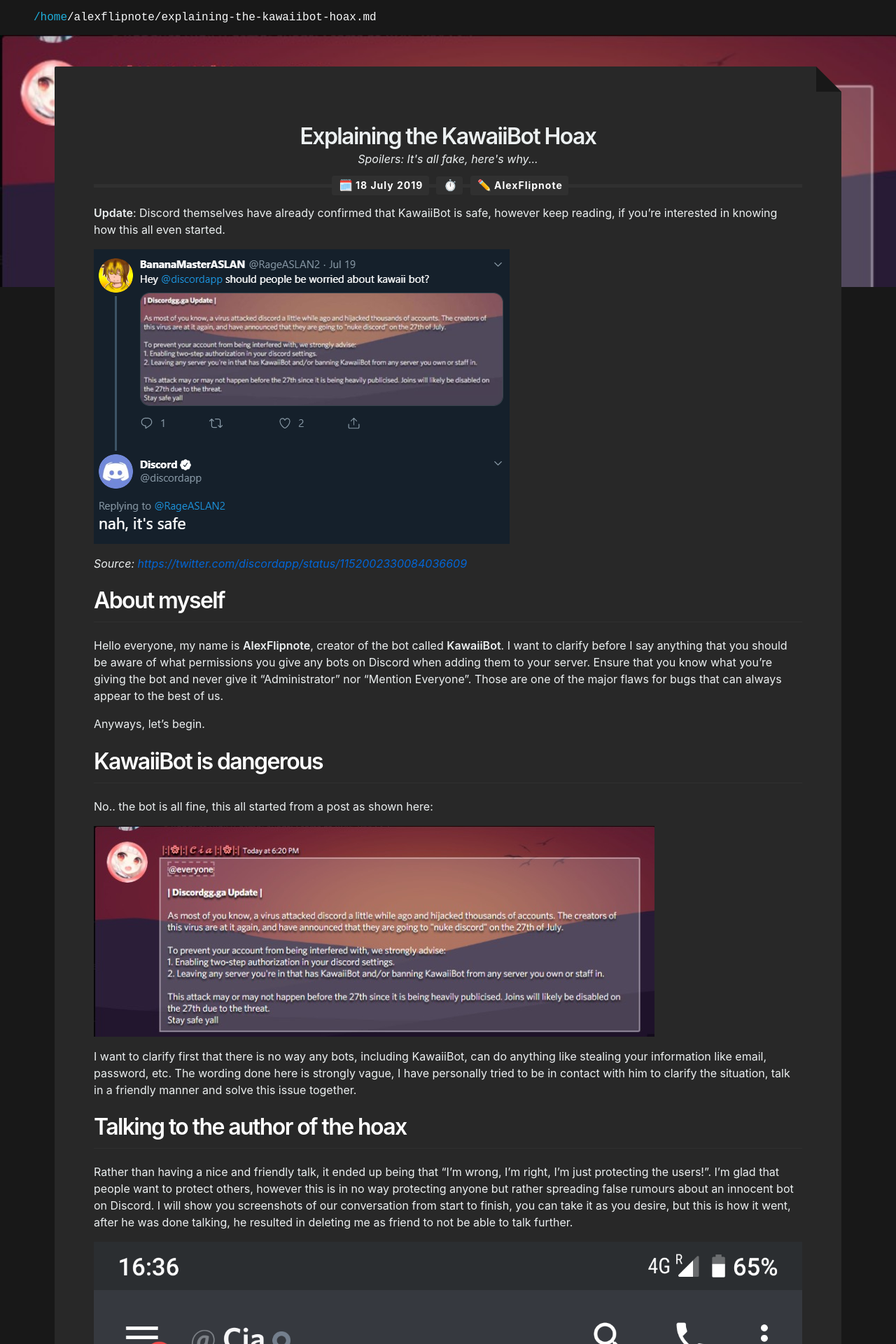
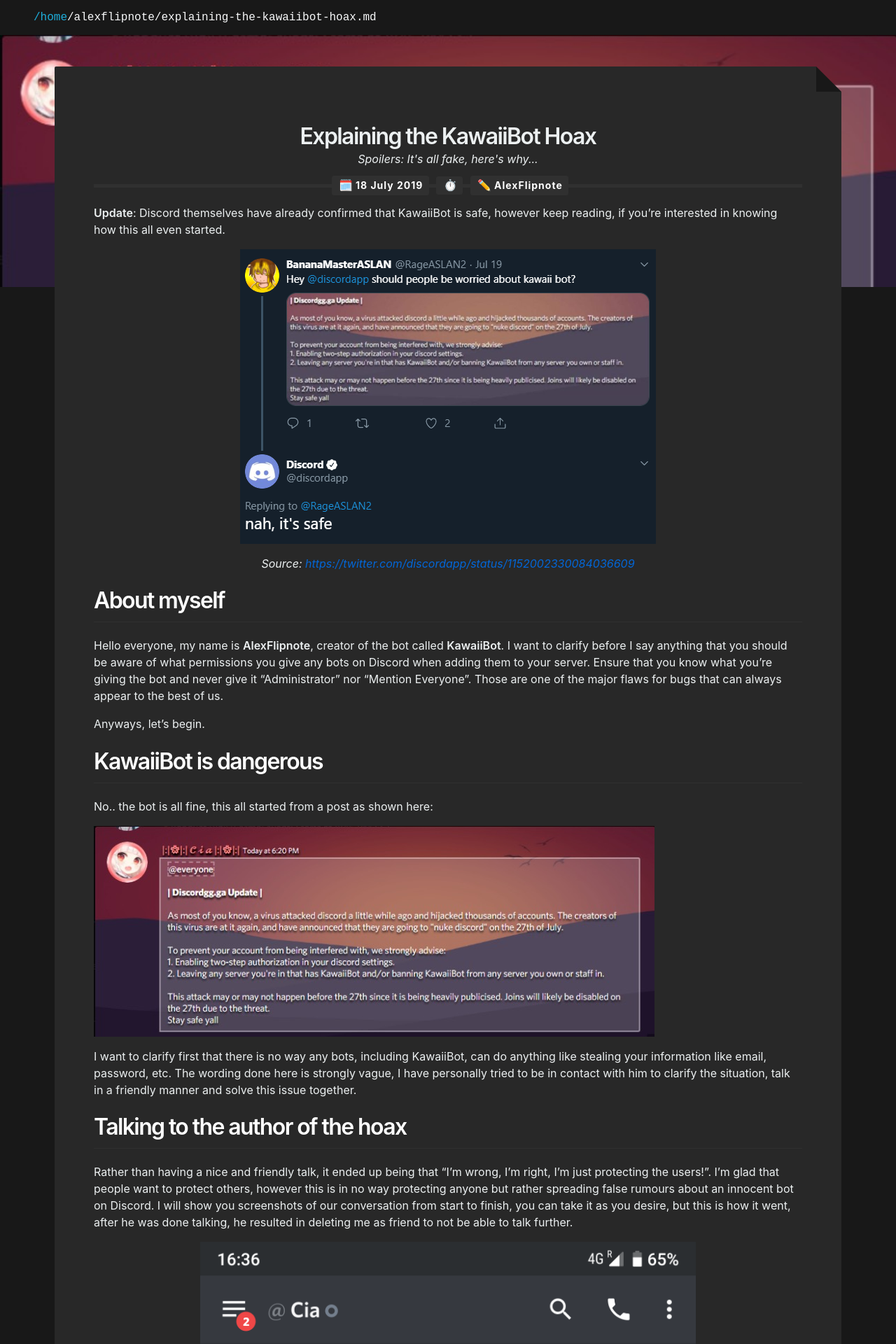
Before and after one commit to AlexFlipnote/blog.alexflipnote.dev, a Jekyll site: the page built from _posts/2019-07-18-Explaining the KawaiiBot Hoax.md, in a window 1280 px wide. Shown: the top 1920 px of the page at 70% size. Built offline with Jekyll 4.4.1, drawn with Linux system fonts in a browser that asks for light colours; emoji names are drawn with the system emoji font.

Commit message:
Introducing markdown "classes"

```diff
--- a/_layouts/blog.html
+++ b/_layouts/blog.html
@@ -43,10 +43,18 @@
       .blog-splitter { position: relative; }
       .blog-labels span { font-size: 14px; }
       .emoji-lg { vertical-align: -0.3em; }
+
+      img[alt*="BigImage"] { max-width: 70% !important; }
+      img[alt*="Center"] { display: block !important; margin: 0 auto !important; }
+
       .blog-labels {
         position: absolute;
         top: -.75em;
         width: 100%;
+      }
+
+      @media (max-width: 800px) {
+        img[alt*="BigImage"] { max-width: 100% !important; }
       }
 
       @media (max-width: 600px) {
--- a/_posts/2019-07-18-Explaining the KawaiiBot Hoax.md
+++ b/_posts/2019-07-18-Explaining the KawaiiBot Hoax.md
@@ -10,9 +10,10 @@
 ---
 **Update**: Discord themselves have already confirmed that KawaiiBot is safe, however keep reading, if you're interested in knowing how this all even started.
 
-![Image](/posts_assets/{{ page.assetsfolder }}/1_-1TGhsonrvC5xAPdw0K6OQ.png)
-
-*Source: [https://twitter.com/discordapp/status/1152002330084036609](https://twitter.com/discordapp/status/1152002330084036609)*
+![ImageCenter](/posts_assets/{{ page.assetsfolder }}/1_-1TGhsonrvC5xAPdw0K6OQ.png)
+<center>
+<i>Source: <a href="https://twitter.com/discordapp/status/1152002330084036609">https://twitter.com/discordapp/status/1152002330084036609</a></i>
+</center>
 
 # About myself
 Hello everyone, my name is **AlexFlipnote**, creator of the bot called **KawaiiBot**. I want to clarify before I say anything that you should be aware of what permissions you give any bots on Discord when adding them to your server. Ensure that you know what you're giving the bot and never give it "Administrator" nor "Mention Everyone". Those are one of the major flaws for bugs that can always appear to the best of us.
@@ -29,10 +30,10 @@
 # Talking to the author of the hoax
 Rather than having a nice and friendly talk, it ended up being that "I'm wrong, I'm right, I'm just protecting the users!". I'm glad that people want to protect others, however this is in no way protecting anyone but rather spreading false rumours about an innocent bot on Discord. I will show you screenshots of our conversation from start to finish, you can take it as you desire, but this is how it went, after he was done talking, he resulted in deleting me as friend to not be able to talk further.
 
-![Image](/posts_assets/{{ page.assetsfolder }}/1_2YlD8VDCfEWKmKcp8hmtsQ.png)
-![Image](/posts_assets/{{ page.assetsfolder }}/1_XZ6716d_T2xmza3VYB8WPg.png)
-![Image](/posts_assets/{{ page.assetsfolder }}/1_7A5aQhTP_9hVBOH0KSNRyg.png)
-![Image](/posts_assets/{{ page.assetsfolder }}/1_QvVMy9avKFZYoe8OTsOSgQ.png)
+![BigImage Center](/posts_assets/{{ page.assetsfolder }}/1_2YlD8VDCfEWKmKcp8hmtsQ.png)
+![BigImage Center](/posts_assets/{{ page.assetsfolder }}/1_XZ6716d_T2xmza3VYB8WPg.png)
+![BigImage Center](/posts_assets/{{ page.assetsfolder }}/1_7A5aQhTP_9hVBOH0KSNRyg.png)
+![BigImage Center](/posts_assets/{{ page.assetsfolder }}/1_QvVMy9avKFZYoe8OTsOSgQ.png)
 
 Nothing has been taken out of context, it has all been captured from start to finish.
 
```
